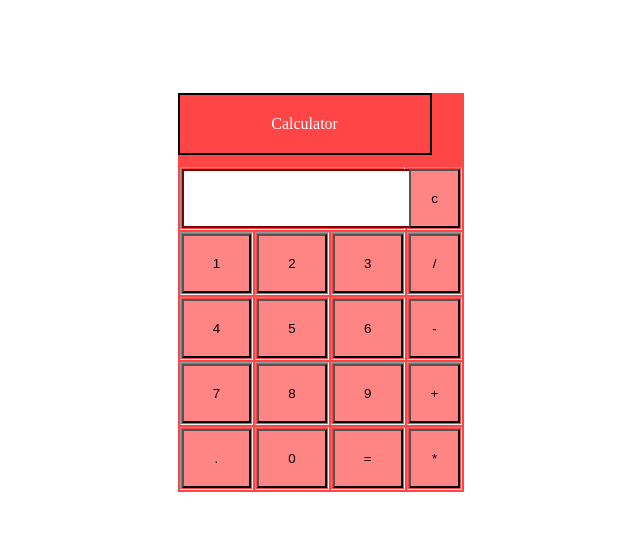
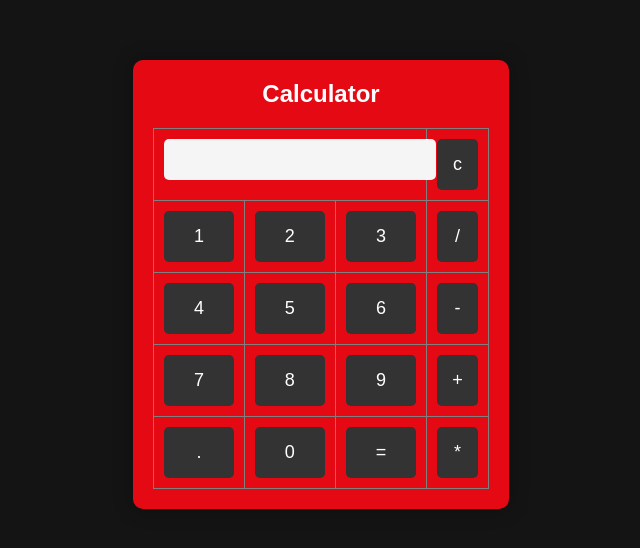
Before and after one commit to sunraja1996/Day-19-Task-2, a plain HTML site: page index.html in a window 1280 px wide. Shown: the part 116-664 px from the top of the page, without its empty margins (319-959 px from the left). Drawn offline with Linux system fonts and the light colour scheme.

Commit message:
CSS style change

```diff
--- a/style.css
+++ b/style.css
@@ -1,34 +1,62 @@
 body {
-  display: grid;
-  place-content: center;
-  min-height: 100vh;
+  background-color: #141414;
+  font-family: Arial, sans-serif;
+  display: flex;
+  justify-content: center;
+  align-items: center;
+  height: 100vh;
+  margin: 0;
+}
+
+.container {
+  background-color: #e50914;
+  border-radius: 10px;
+  padding: 20px;
+  box-shadow: 0px 0px 20px rgba(0, 0, 0, 0.3);
 }
 
 .title {
-  margin-bottom: 10px;
+  font-size: 24px;
+  font-weight: bold;
+  color: white;
   text-align: center;
-  width: 210px;
-  padding: 20px;
-  color: rgb(255, 255, 255);
-  border: solid black 2px;
+  margin-bottom: 20px;
 }
-.container{
-      background: rgb(255, 69, 69);
+
+table {
+  width: 100%;
+  border-collapse: collapse;
 }
-input[type="button"] {
-  background-color: rgb(255, 132, 132);
-  color: rgb(0, 0, 0);
-  padding: 20px;
-  width: 100%;
+
+td {
+  text-align: center;
+  padding: 10px;
 }
 
 input[type="text"] {
-  background-color: white;
-  border: solid rgb(128, 2, 2) 2px;
-  padding: 20px;
   width: 100%;
+  padding: 10px;
+  font-size: 18px;
+  border: none;
+  outline: none;
+  background-color: #f5f5f5;
+  border-radius: 5px;
+  margin-bottom: 10px;
 }
 
-table {
+input[type="button"] {
+  width: 100%;
+  padding: 15px;
+  font-size: 18px;
   border: none;
+  outline: none;
+  cursor: pointer;
+  background-color: #333;
+  color: white;
+  border-radius: 5px;
+  transition: background-color 0.3s ease;
 }
+
+input[type="button"]:hover {
+  background-color: #444;
+}
```
